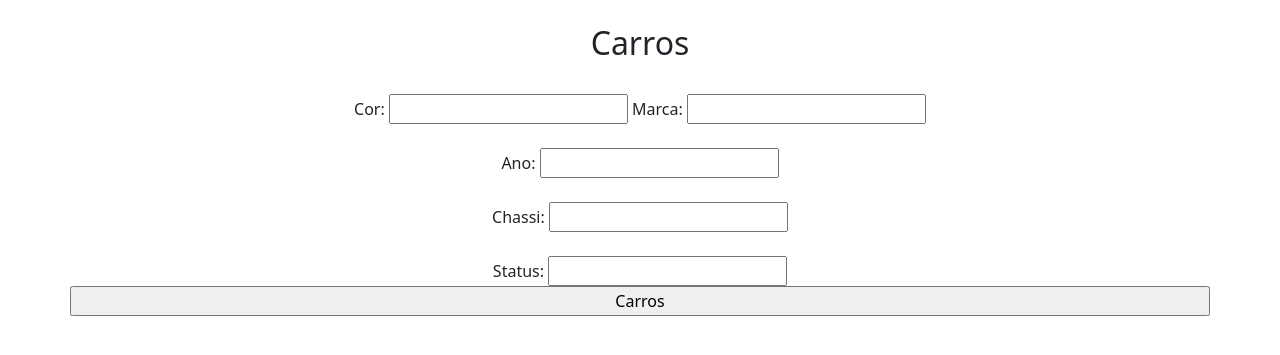
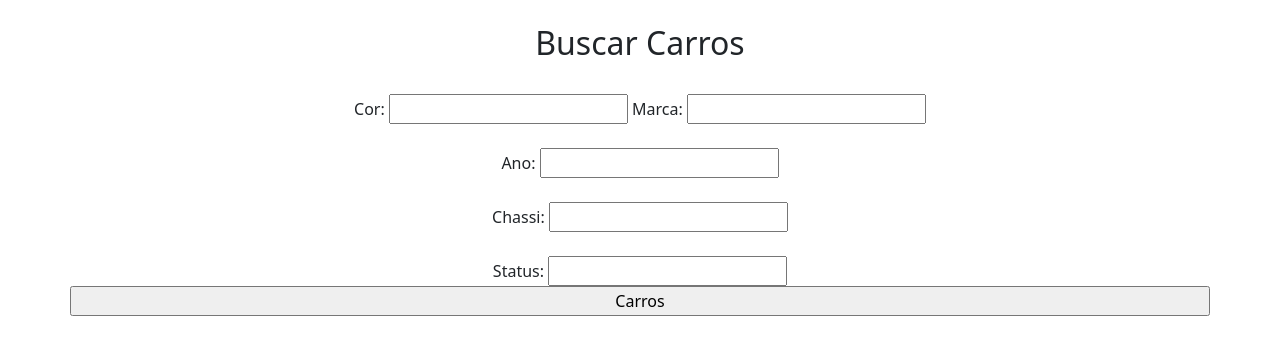
Before and after one commit to giovanni2anjos/Concessionaria-de-Carros, a PHP site: page /carros.php in a window 1280 px wide. Shown: the top 355 px of the page. Run offline with PHP 8.4, Linux system fonts and the light colour scheme.

Commit message:
alteração titulo carros

```diff
--- a/carros.php
+++ b/carros.php
@@ -28,7 +28,7 @@ if ($conn->connect_error) {
     <center>
 
       <br/>
-      <h2>Carros</h2>
+      <h2>Buscar Carros</h2>
       <br/>
 
       <!--
```
